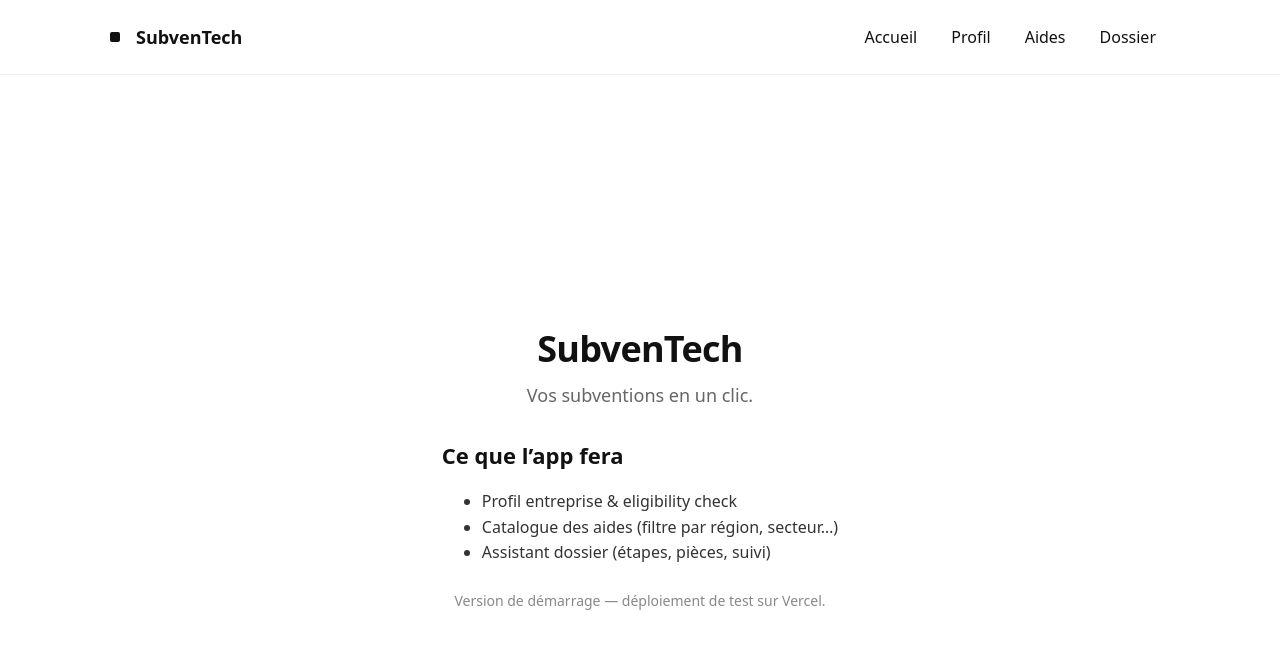
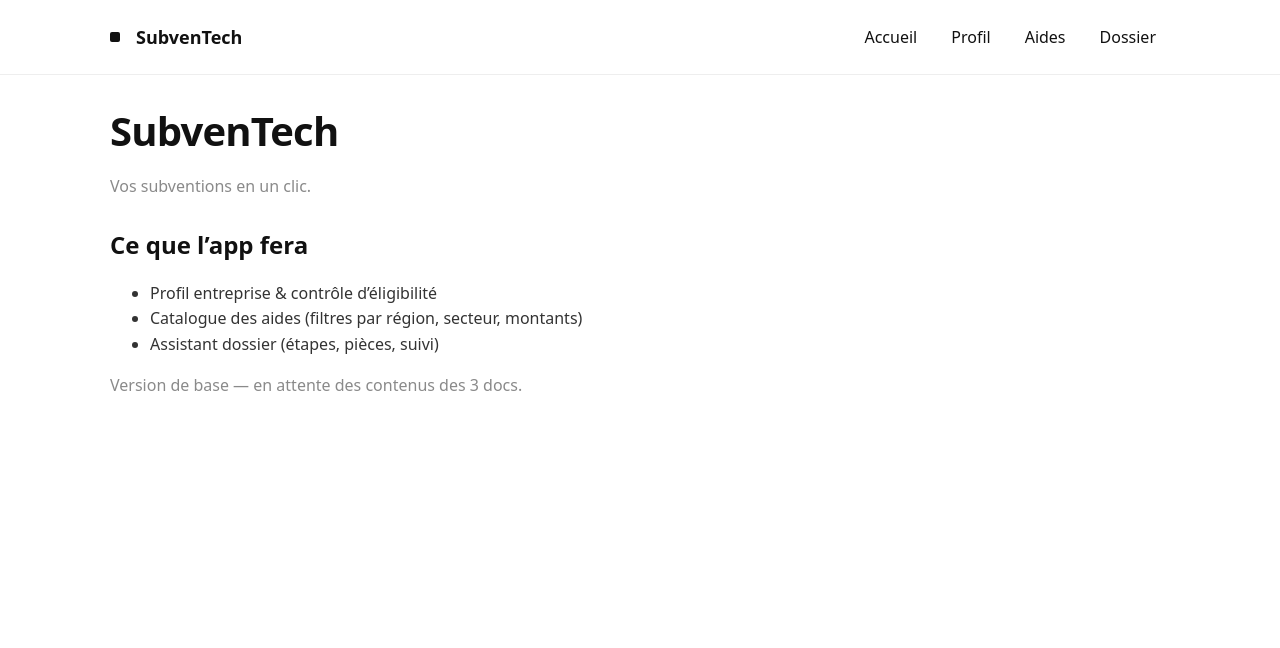
Before and after one commit to BACOUL/subventech-app, a Next.js app: page / in a window 1280 px wide. Shown: the top 648 px of the page. Built offline with nearby package versions, Linux system fonts and the light colour scheme.

Commit message:
Update index.js

```diff
--- a/pages/index.js
+++ b/pages/index.js
@@ -1,32 +1,17 @@
 export default function Home() {
   return (
-    <main style={{
-      minHeight: '100vh',
-      display: 'flex',
-      alignItems: 'center',
-      justifyContent: 'center',
-      padding: '24px',
-      fontFamily: 'system-ui, -apple-system, Segoe UI, Roboto, Arial, sans-serif'
-    }}>
-      <div style={{maxWidth: 720, textAlign: 'center'}}>
-        <h1 style={{fontSize: 36, margin: 0}}>SubvenTech</h1>
-        <p style={{fontSize: 18, marginTop: 8, color: '#666'}}>
-          Vos subventions en un clic.
-        </p>
+    <main className="container">
+      <h1>SubvenTech</h1>
+      <p className="muted">Vos subventions en un clic.</p>
 
-        <div style={{marginTop: 24, textAlign: 'left', lineHeight: 1.6}}>
-          <h2 style={{fontSize: 22, marginBottom: 8}}>Ce que l’app fera</h2>
-          <ul>
-            <li>Profil entreprise & eligibility check</li>
-            <li>Catalogue des aides (filtre par région, secteur…)</li>
-            <li>Assistant dossier (étapes, pièces, suivi)</li>
-          </ul>
-        </div>
+      <h2>Ce que l’app fera</h2>
+      <ul>
+        <li>Profil entreprise & contrôle d’éligibilité</li>
+        <li>Catalogue des aides (filtres par région, secteur, montants)</li>
+        <li>Assistant dossier (étapes, pièces, suivi)</li>
+      </ul>
 
-        <p style={{marginTop: 24, fontSize: 14, color: '#888'}}>
-          Version de démarrage — déploiement de test sur Vercel.
-        </p>
-      </div>
+      <p className="muted">Version de base — en attente des contenus des 3 docs.</p>
     </main>
   );
-                     }
+}
```
